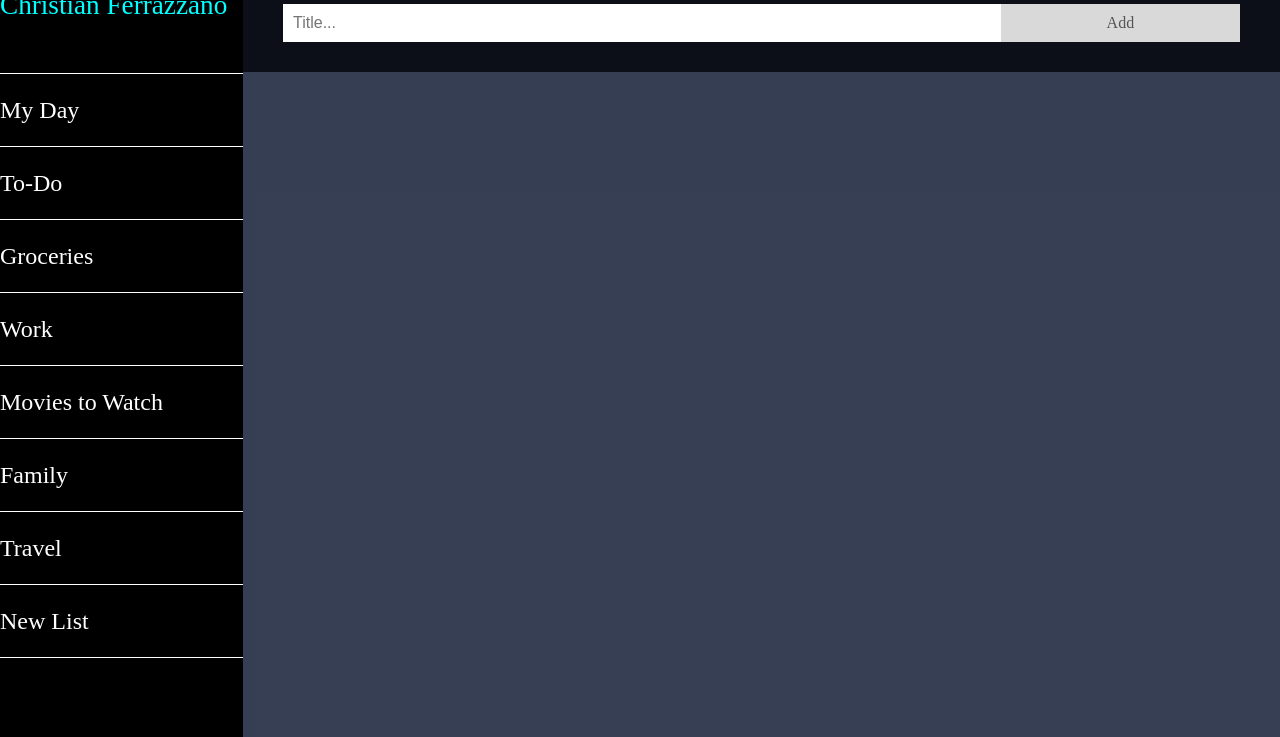
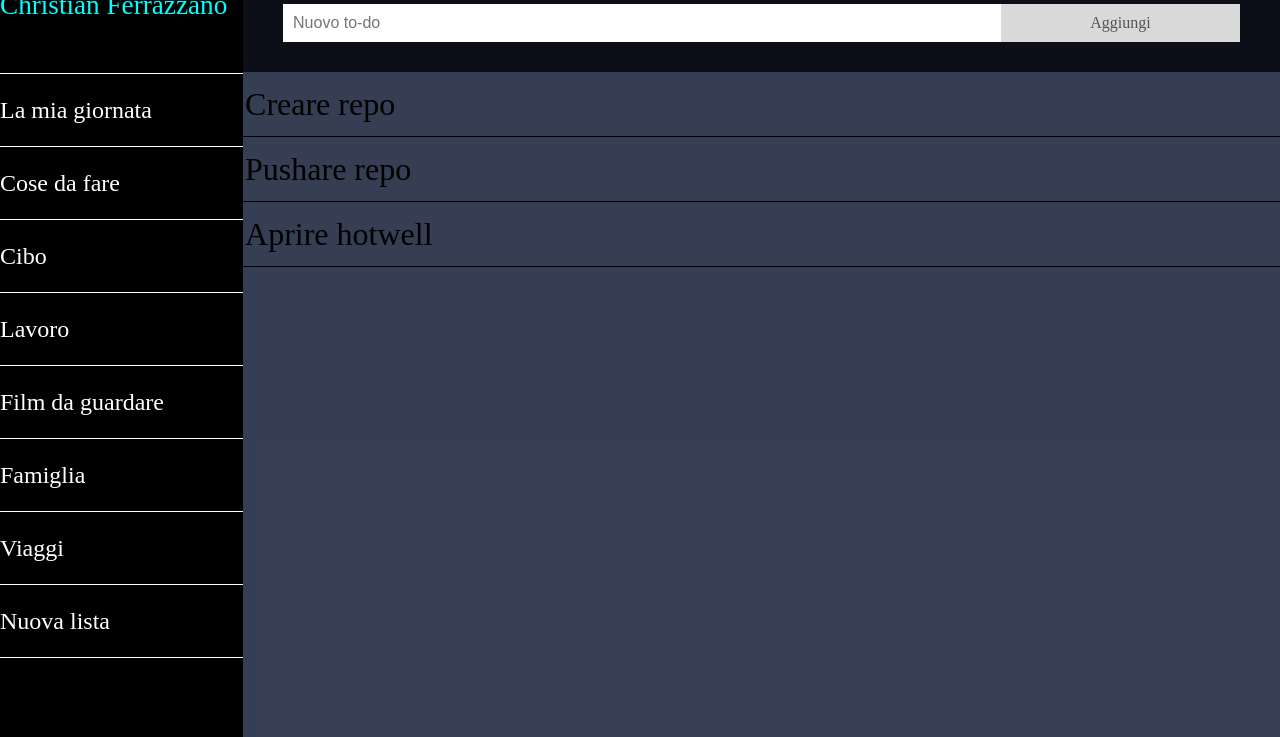
Before and after one commit to ChriEffe/vue-todolist, a plain HTML site: page index.html in a window 1280 px wide. Shown: the part 63-800 px from the top of the page. Drawn offline with nearby package versions, Linux system fonts and the light colour scheme.

Commit message:
milestone 1

```diff
--- a/css/style.css
+++ b/css/style.css
@@ -55,14 +55,20 @@ h1  {
     text-align: center;
 }
 
-/* Clear floats after the header */
 .main-header:after {
     content: "";
     display: table;
     clear: both;
 }
 
-/* Style the input */
+.main-content ul li  {
+    line-height: 2em;
+    font-size: 2em;
+    border-bottom: 1px solid black;
+    padding-left: 2px;
+}
+
+/* input */
 input {
     margin: 0;
     border: none;
@@ -73,7 +79,6 @@ input {
     font-size: 16px;
 }
 
-/* Style the "Add" button */
 .addBtn {
     padding: 10px;
     width: 25%;
@@ -90,3 +95,7 @@ input {
 .addBtn:hover {
     background-color: #bbb;
 }
+
+.check  {
+    text-decoration: line-through;
+}
--- a/index.html
+++ b/index.html
@@ -10,30 +10,31 @@
     <title>Document</title>
 </head>
 <body>
-    <main>
+    <main id='app'>
 
         <!-- left navbar -->
         <div class="left-navbar">
         <ul>
             <li>Christian Ferrazzano</li>
-            <li>My Day</li>
-            <li>To-Do</li>
-            <li>Groceries</li>
-            <li>Work</li>
-            <li>Movies to Watch</li>
-            <li>Family</li>
-            <li>Travel</li>
-            <li>New List</li>
+            <li>La mia giornata</li>
+            <li>Cose da fare</li>
+            <li>Cibo</li>
+            <li>Lavoro</li>
+            <li>Film da guardare</li>
+            <li>Famiglia</li>
+            <li>Viaggi</li>
+            <li>Nuova lista</li>
         </ul>
         </div>
             <!-- main content -->
             <div class="main-content">
-                <div id="myDIV" class="main-header">
+                <div class="main-header">
                     <h2 style="margin:5px">To Do</h2>
-                    <input type="text" id="myInput" placeholder="Title...">
-                    <span class="addBtn">Add</span>
+                    <input type="text" id="myInput" placeholder="Nuovo to-do">
+                    <span class="addBtn">Aggiungi</span>
                 </div>
-                <ul>
+                <ul v-for='element in todos'>
+                    <li :class="(element.done == true) ? 'check' : ''">{{ element.text}}</li>
                 </ul>
             </div>
     </main>
--- a/js/script.js
+++ b/js/script.js
@@ -2,7 +2,7 @@
 Rifare l’esercizio della to do list.
 Questa volta però ogni todo sarà un oggetto, formato da due proprietà:
 - text, una stringa che indica il testo del todo
-- done, un booleano (true/false) che indica se il todo è stato fatto oppure no
+- done, un booleano (false/false) che indica se il todo è stato fatto oppure no
 MILESTONE 1
 Stampare all’interno di una lista, un item per ogni todo.
 Se la proprietà done è uguale a true, visualizzare il testo del todo sbarrato.
@@ -10,3 +10,29 @@ MILESTONE 2
 Visualizzare a fianco ad ogni item ha una “x”: cliccando su di essa, il todo viene rimosso dalla lista.
 MILESTONE 3
 Predisporre un campo di input testuale e un pulsante “aggiungi”: cliccando sul pulsante, il testo digitato viene letto e utilizzato per creare un nuovo todo, che quindi viene aggiunto alla lista dei todo esistenti.*/
+
+
+const app = new Vue(
+    {
+        el: '#app',
+        data: {
+            todos: [
+                {
+                    text: 'Creare repo',
+                    done: false
+                },
+                {
+                    text: 'Pushare repo',
+                    done: false
+                },
+                {
+                    text: 'Aprire hotwell',
+                    done: false
+                }
+            ]
+        },
+        methods: {
+
+        }
+    }
+)
```
